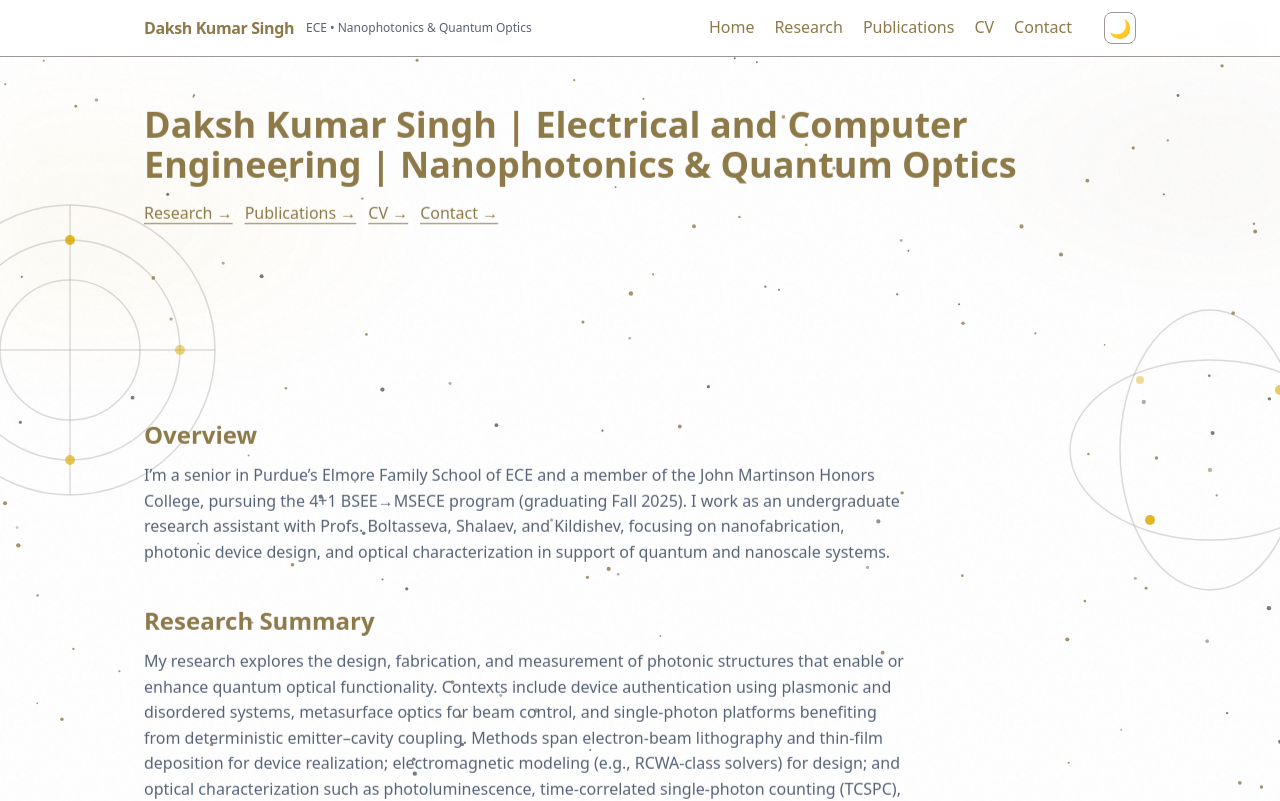
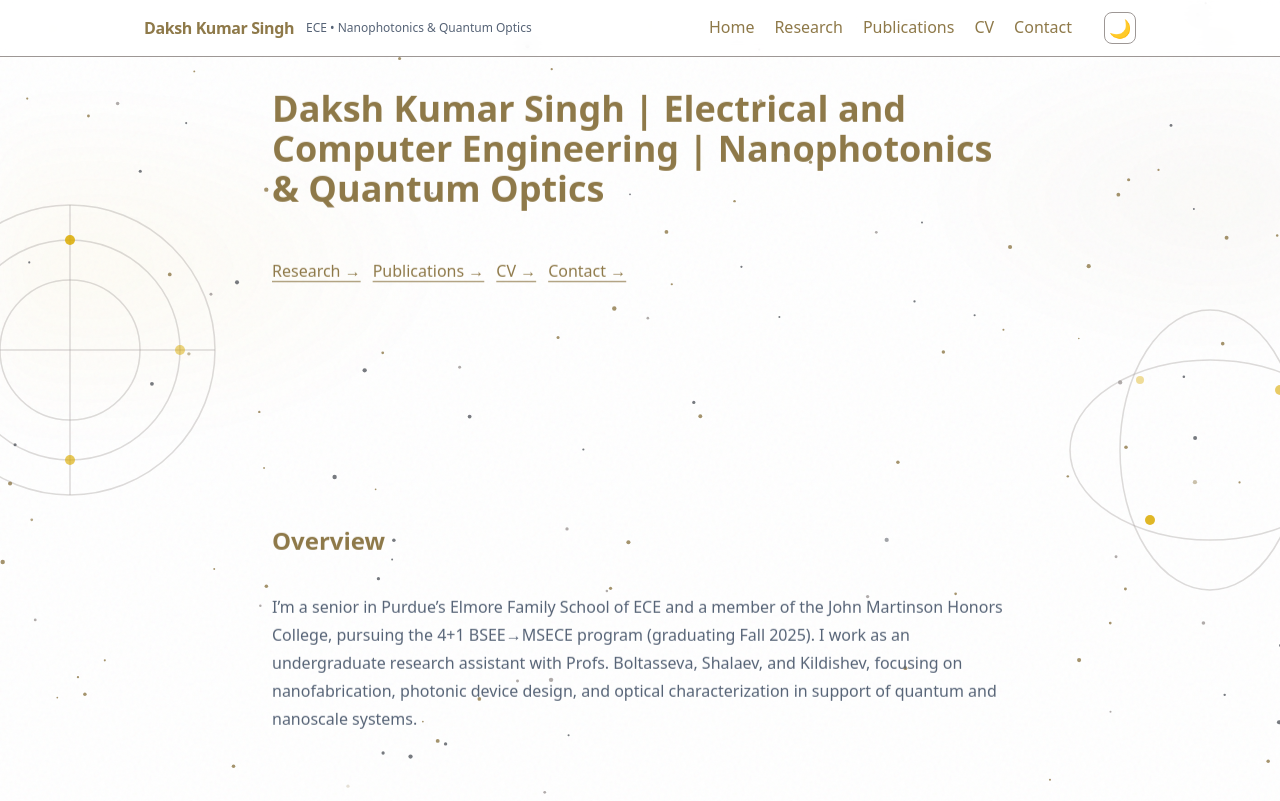
Before and after one commit to daksh-kumar-singh/dakshks, a Next.js app: page / in a window 1280 px wide. Shown: the top 801 px of the page. Built offline with nearby package versions, Linux system fonts and the light colour scheme.

Commit message:
Fixed gap on home page

```diff
--- a/src/app/page.tsx
+++ b/src/app/page.tsx
@@ -8,7 +8,7 @@ export default function HomePage() {
   return (
     <>
       <SiteHeader />
-      <main className="relative mx-auto max-w-5xl px-4 py-12 overflow-x-hidden overflow-clip">
+      <main className="relative mx-auto max-w-3xl px-4 pt-4 pb-12 prose dark:prose-invert overflow-x-hidden overflow-clip sm:pt-8">
         {/* Title */}
         <Reveal>
           <section className="grid gap-4">
```
